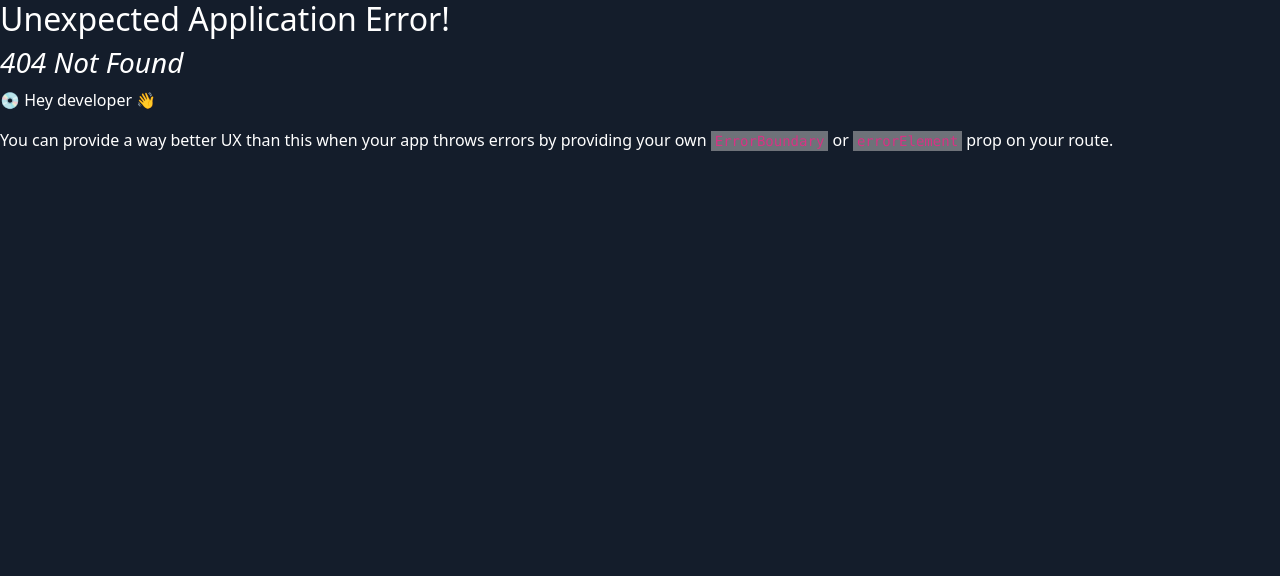
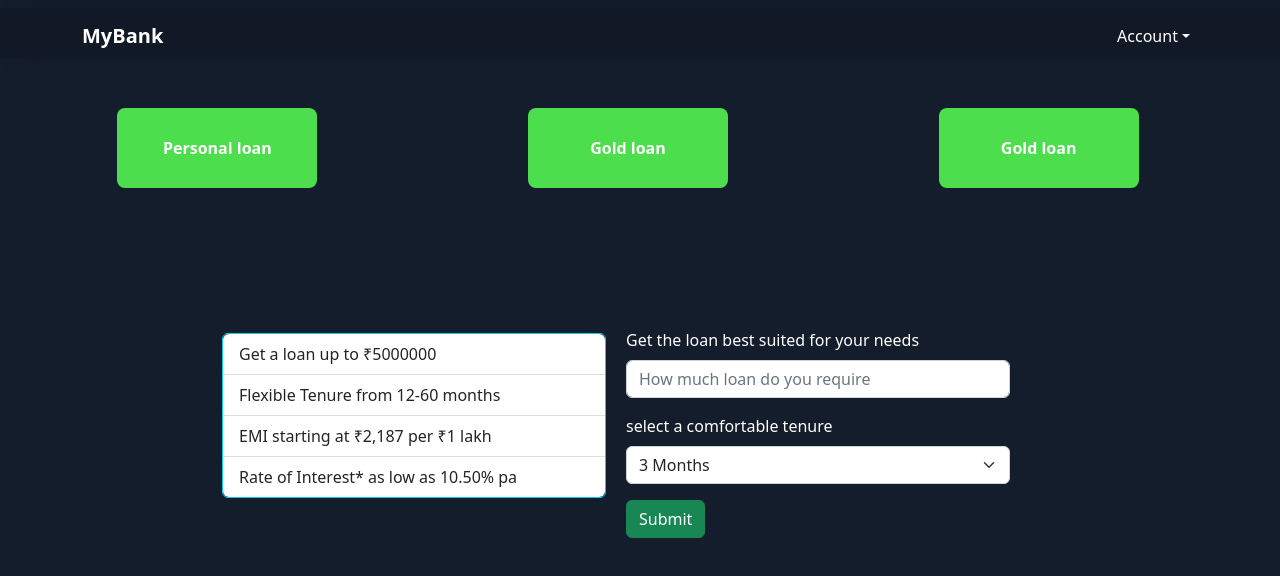
Before and after one commit to nkhlg/MyBank, a React (Create React App) app in the folder Client/my-bank/: page /userDashboard/loan/goldLoan in a window 1280 px wide. Before the commit this address had no page. Shown: the top 576 px of the page. Built offline with nearby package versions, Linux system fonts and the light colour scheme.

Commit message:
Available loans page

```diff
--- a/Client/my-bank/src/Components/User/Loan.css
+++ b/Client/my-bank/src/Components/User/Loan.css
@@ -13,9 +13,7 @@ body {
     /* .loansDiv{
         background-color: #9FEF00;
     } */
- ul{
-    list-style: none;
-}
+
  .loansDiv
 {
     display: flex;
@@ -33,3 +31,14 @@ body {
     font-weight: bolder;
 
 }
+.loan-body{
+    display: flex;
+    justify-content: center;
+}
+.loan-content{
+    margin: 30px ;
+    border-radius: 10px;
+    background-color: antiquewhite;
+    width: 80%;
+    height: 50vh;
+}
--- a/Client/my-bank/src/Components/User/Loan.js
+++ b/Client/my-bank/src/Components/User/Loan.js
@@ -1,21 +1,38 @@
 import './Loan.css'
+import { Outlet, Link } from "react-router-dom";
+import './LoanDetails.css'
+
+function Loan() {
 
 
-function Loan() {
     return (
         <div className='loan'>
-            <div className="container">
+            <div className="container-fluid row ">
 
-                <div className="loansDiv">
-                    <div>
-                        <button type="submit" className="adminBtn">Personal loan</button>
-                    </div>
+                <div className="loansDiv col">
+                    <Link to="/userDashboard/loan/personalLoan">
+                        <div>
+                            <button type="submit" className="adminBtn">Personal loan</button>
+                        </div>
+
+                    </Link>
+                    <Link to="/userDashboard/loan/homeLoan">
+
                     <div>
                         <button type="submit" className="adminBtn">Gold loan</button>
                     </div>
+                    </Link>
+                    <Link to="/userDashboard/loan/goldLoan">
+
                     <div>
-                        <button type="submit" className="adminBtn">Home loan</button>
+                        <button type="submit" className="adminBtn">Gold loan</button>
                     </div>
+                    </Link>
+                </div>
+
+                <div className='row loan-body'>
+                    <Outlet></Outlet>
+
                 </div>
             </div>
         </div>
--- /dev/null
+++ b/Client/my-bank/src/Components/User/LoanDetails.css
@@ -0,0 +1,24 @@
+
+.main{
+    margin-top: 20px;
+    display: flex;
+    justify-content: center;
+    width: 100%;
+    align-items: center;
+    height: 50vh;
+
+}
+
+.leftDiv{
+    height: 20vh;
+    width: 30vw;
+    margin-top: 10px;
+
+}
+
+.rightDiv{
+    margin-left: 20px;
+    height: 20vh;
+    width: 30vw;
+
+}
--- /dev/null
+++ b/Client/my-bank/src/Components/User/LoanDetails/Goldloan.js
@@ -0,0 +1,63 @@
+
+import Form from 'react-bootstrap/Form';
+import Button from 'react-bootstrap/Button';
+
+
+
+function GoldLoan(){
+
+    return (
+        <div className="main">
+            <div className="leftDiv">
+
+                <ul class="list-group list-group-flush border border-info rounded">
+                    <li class="list-group-item">Get a loan up to ₹5000000</li>
+                    <li class="list-group-item">Flexible Tenure from 12-60 months</li>
+                    <li class="list-group-item">EMI starting at ₹2,187 per ₹1 lakh</li>
+                    <li class="list-group-item">Rate of Interest* as low as 10.50% pa</li>
+
+                </ul>
+
+            </div>
+            <div className="rightDiv">
+
+
+                <Form>
+                    <Form.Group className="mb-3" controlId="formBasicEmail">
+                        <Form.Label>Get the loan best suited for your needs
+
+                        </Form.Label>
+                        <Form.Control type="text" placeholder="How much loan do you require" />
+
+                    </Form.Group>
+
+                    <Form.Group className="mb-3">
+                        <Form.Label>select a comfortable tenure</Form.Label>
+                        <Form.Select >
+                            <option>3 Months</option>
+                            <option>6 Months</option>
+                            <option>9 Months</option>
+
+
+                        </Form.Select>
+                    </Form.Group>
+                    <Button variant="success" type="submit">
+                        Submit
+                    </Button>
+                </Form>
+
+
+
+
+            </div>
+
+
+
+
+        </div>
+    )
+}
+
+
+
+export default GoldLoan;
--- /dev/null
+++ b/Client/my-bank/src/Components/User/LoanDetails/HomeLoan.js
@@ -0,0 +1,62 @@
+
+import Form from 'react-bootstrap/Form';
+import Button from 'react-bootstrap/Button';
+
+
+function HomeLoan(){
+
+    return (
+        <div className="main">
+            <div className="leftDiv">
+
+                <ul class="list-group list-group-flush border border-info rounded">
+                    <li class="list-group-item">Get a loan up to ₹5000000</li>
+                    <li class="list-group-item">Flexible Tenure from 12-60 months</li>
+                    <li class="list-group-item">EMI starting at ₹2,187 per ₹1 lakh</li>
+                    <li class="list-group-item">Rate of Interest* as low as 10.50% pa</li>
+
+                </ul>
+
+            </div>
+            <div className="rightDiv">
+
+
+                <Form>
+                    <Form.Group className="mb-3" controlId="formBasicEmail">
+                        <Form.Label>Get the loan best suited for your needs
+
+                        </Form.Label>
+                        <Form.Control type="text" placeholder="How much loan do you require" />
+
+                    </Form.Group>
+
+                    <Form.Group className="mb-3">
+                        <Form.Label>select a comfortable tenure</Form.Label>
+                        <Form.Select >
+                            <option>3 Months</option>
+                            <option>6 Months</option>
+                            <option>9 Months</option>
+
+
+                        </Form.Select>
+                    </Form.Group>
+                    <Button variant="success" type="submit">
+                        Submit
+                    </Button>
+                </Form>
+
+
+
+
+            </div>
+
+
+
+
+        </div>
+    )
+}
+
+
+
+export default HomeLoan;
--- /dev/null
+++ b/Client/my-bank/src/Components/User/LoanDetails/PersonalLoan.js
@@ -0,0 +1,62 @@
+
+import Form from 'react-bootstrap/Form';
+import Button from 'react-bootstrap/Button';
+
+
+function PersonalLoan() {
+
+    return (
+        <div className="main">
+            <div className="leftDiv">
+
+                <ul class="list-group list-group-flush border border-info rounded">
+                    <li class="list-group-item">Get a loan up to ₹5000000</li>
+                    <li class="list-group-item">Flexible Tenure from 12-60 months</li>
+                    <li class="list-group-item">EMI starting at ₹2,187 per ₹1 lakh</li>
+                    <li class="list-group-item">Rate of Interest* as low as 10.50% pa</li>
+
+                </ul>
+
+            </div>
+            <div className="rightDiv">
+
+
+                <Form>
+                    <Form.Group className="mb-3" controlId="formBasicEmail">
+                        <Form.Label>Get the loan best suited for your needs
+
+                        </Form.Label>
+                        <Form.Control type="text" placeholder="How much loan do you require" />
+
+                    </Form.Group>
+
+                    <Form.Group className="mb-3">
+                        <Form.Label>select a comfortable tenure</Form.Label>
+                        <Form.Select >
+                            <option>3 Months</option>
+                            <option>6 Months</option>
+                            <option>9 Months</option>
+
+
+                        </Form.Select>
+                    </Form.Group>
+                    <Button variant="success" type="submit">
+                        Submit
+                    </Button>
+                </Form>
+
+
+
+
+            </div>
+
+
+
+
+        </div>
+    )
+}
+
+
+
+export default PersonalLoan;
```
Also changed, not shown: Client/my-bank/src/index.js (+18 -1 lines).
